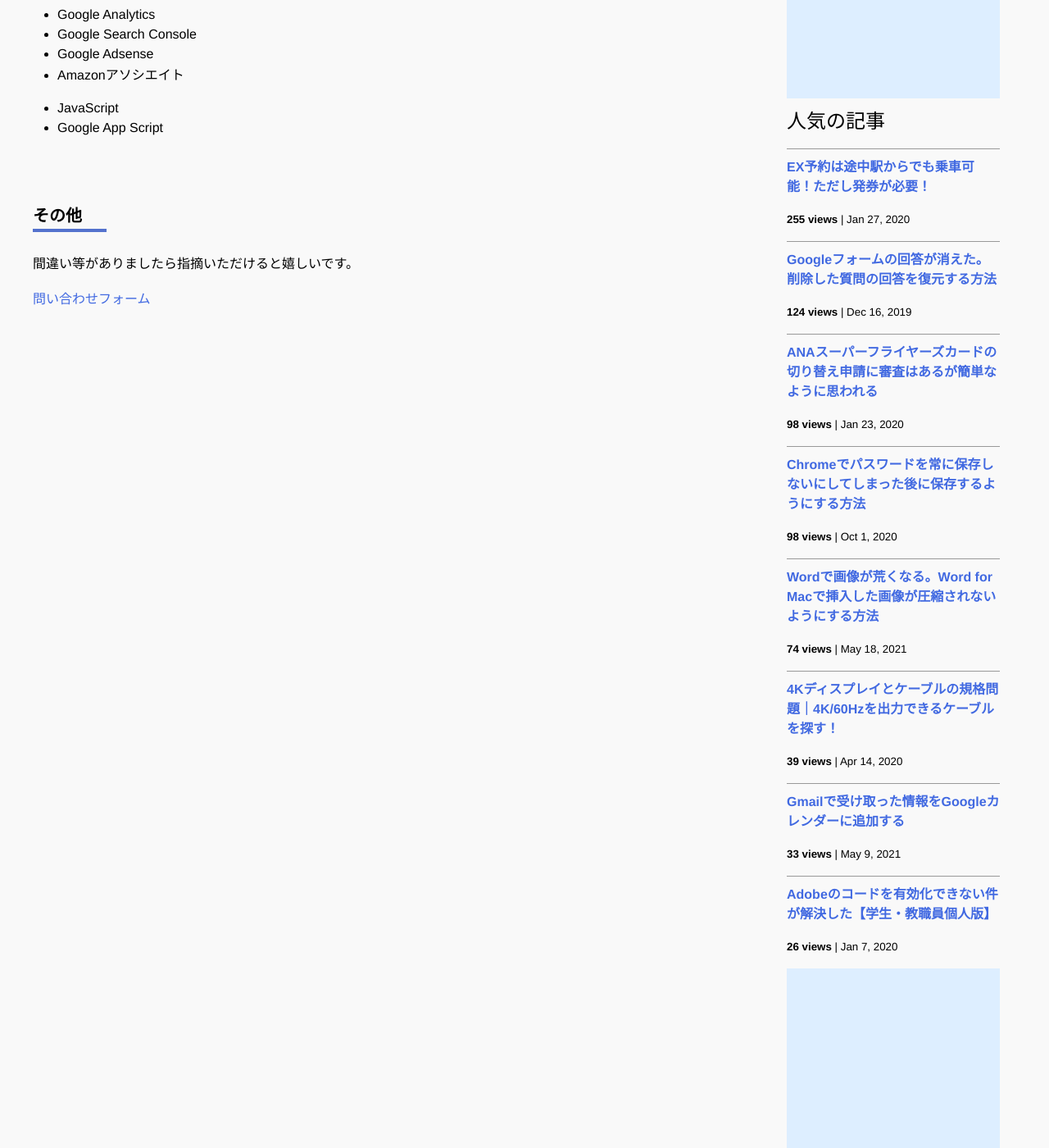
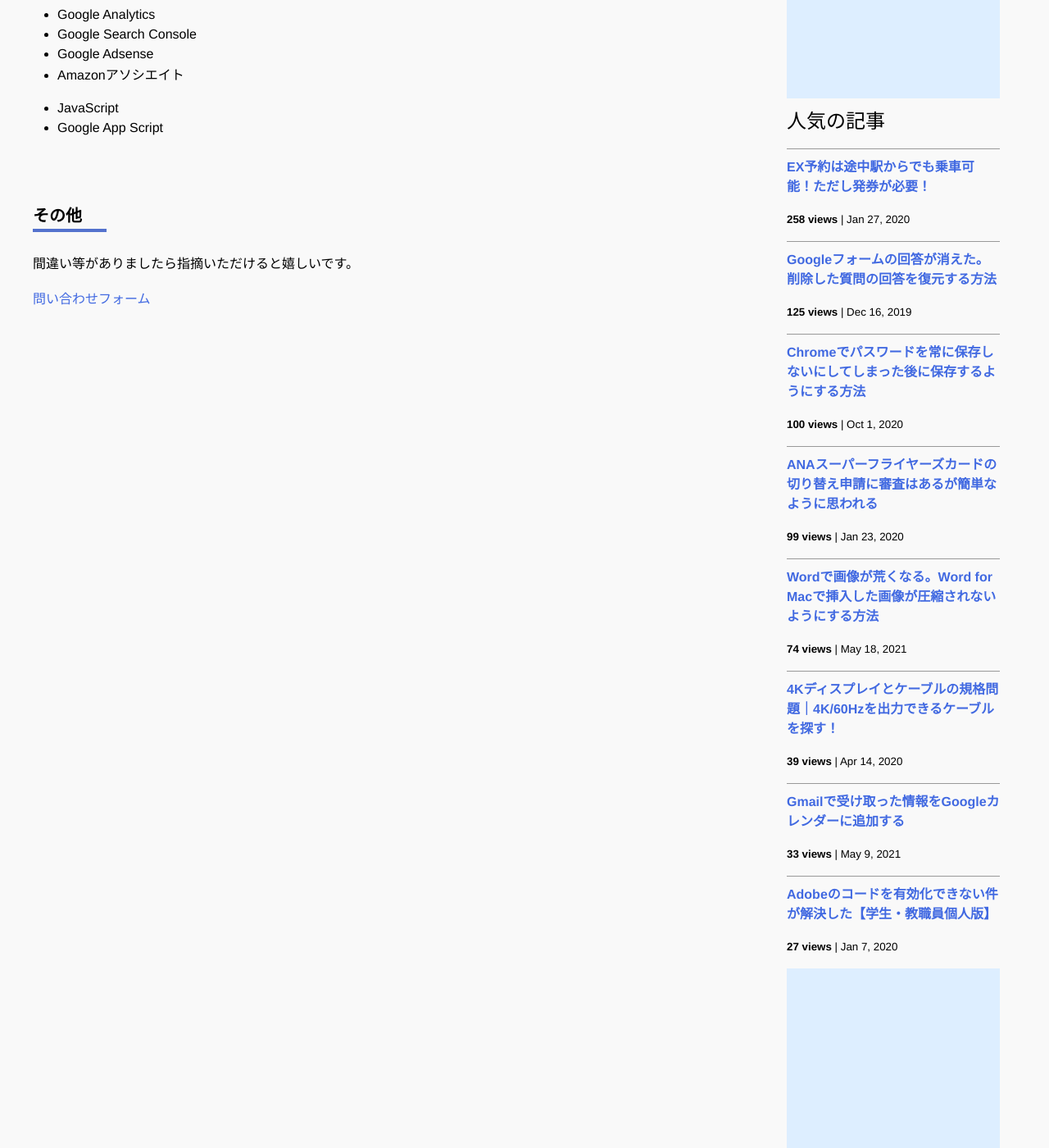
Before and after one commit to iwanaminami/shoyaiwaname, a Jekyll site: the page built from about.markdown, in a window 1280 px wide and 1400 px high, scrolled down 693 px. Shown: the whole window at 82% size. Built offline with Jekyll 4.4.1, drawn with Linux system fonts in a browser that asks for light colours; nearby versions of some CDN libraries; comment, search, counter and statistics services are not loaded.

Commit message:
chore(ga): update _data/popularposts.yml 20251101-1352

```diff
--- a/_data/popularposts.yml
+++ b/_data/popularposts.yml
@@ -1,17 +1,17 @@
 side:
-  - view: 255
+  - view: 258
     url: "/2020/01/27/ex-rideontheway.html"
-  - view: 124
+  - view: 125
     url: "/2019/12/16/restore-googleform.html"
-  - view: 98
+  - view: 100
+    url: "/2020/10/01/googlepassword.html"
+  - view: 99
     url: "/2020/01/23/sfc-judge.html"
-  - view: 98
-    url: "/2020/10/01/googlepassword.html"
   - view: 74
     url: "/2021/05/18/image-compression-word.html"
   - view: 39
     url: "/2020/04/14/4kcable.html"
   - view: 33
     url: "/2021/05/09/gmailtocalendar.html"
-  - view: 26
+  - view: 27
     url: "/2020/01/07/adobe-activate-problem.html"
```
